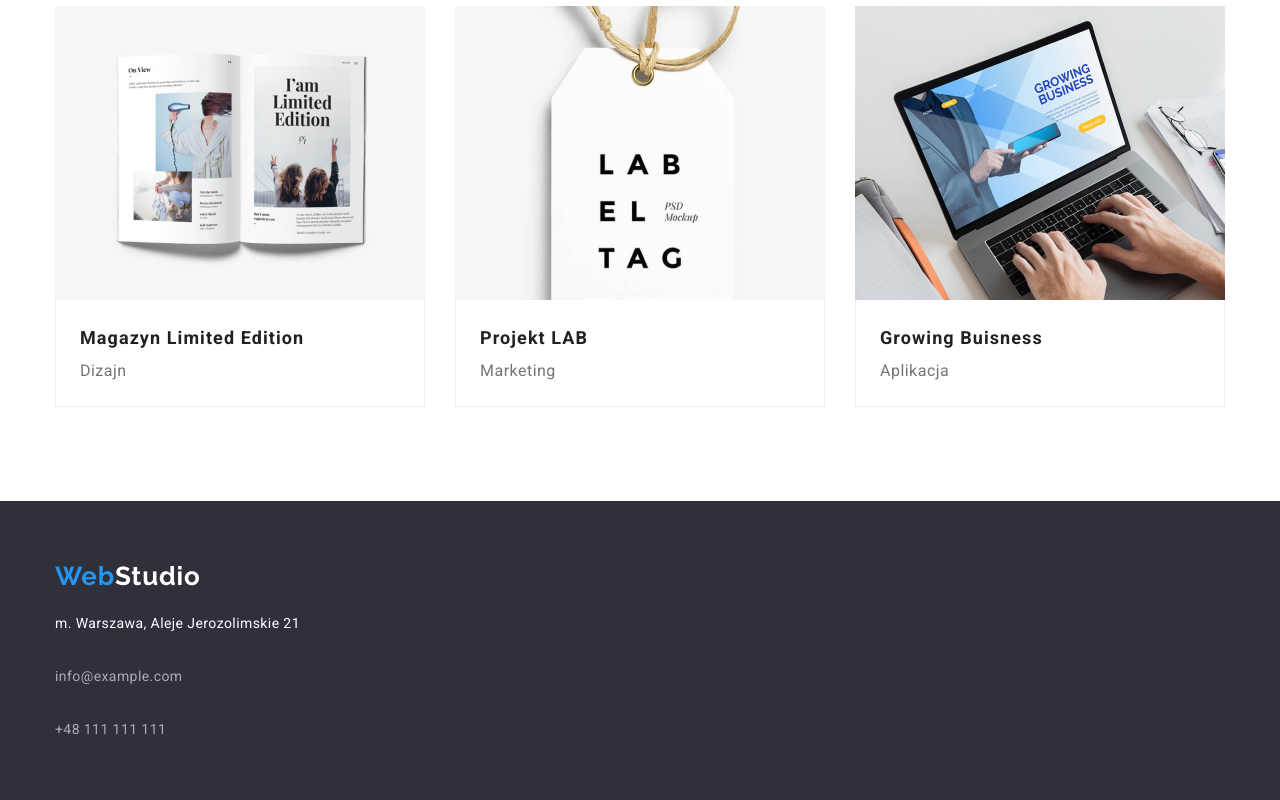
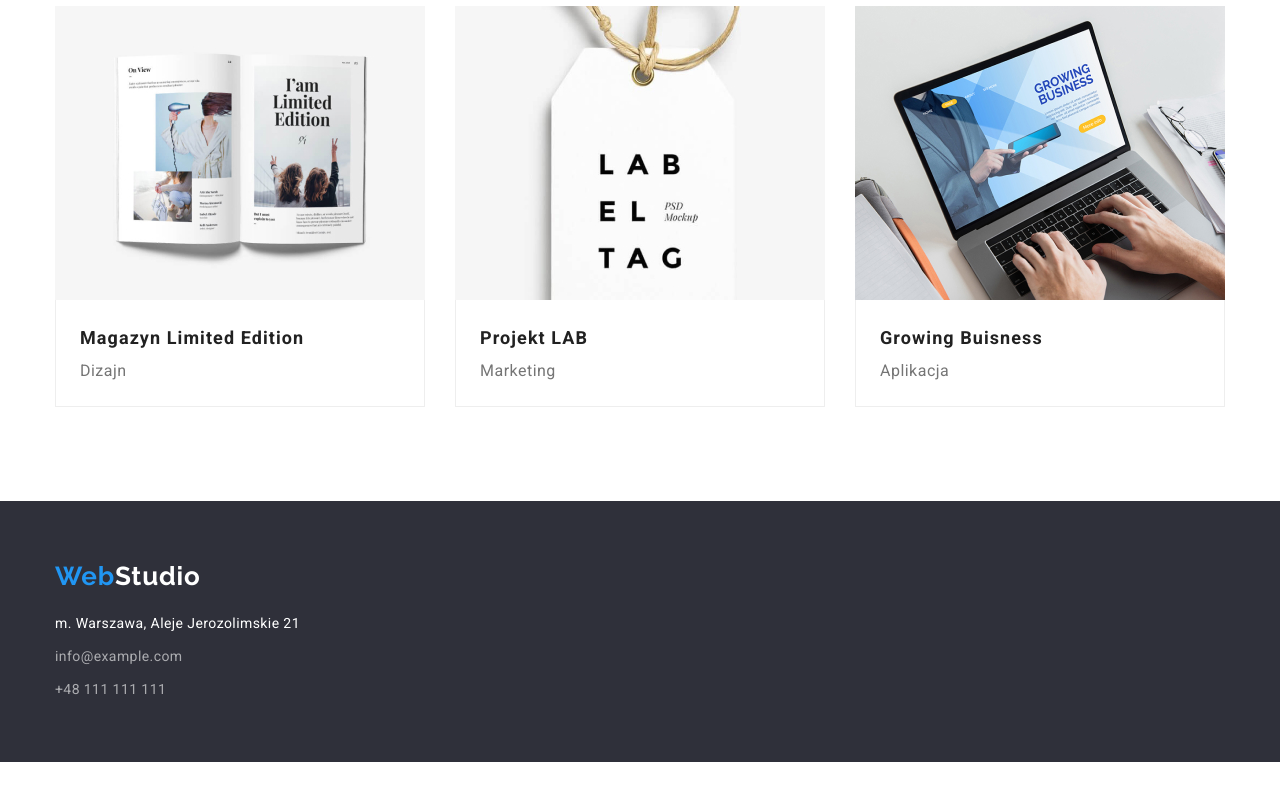
Before and after one commit to ArletaJanysz/goit-markup-hw-03, a plain HTML site: page portfolio.html in a window 1280 px wide. Shown: the part 1164-1964 px from the top of the page. After the commit the page ends 1926 px from the top, so only its background shows below. Drawn offline with nearby package versions, Linux system fonts and the light colour scheme.

Commit message:
fixed footer

```diff
--- a/portfolio.html
+++ b/portfolio.html
@@ -231,10 +231,10 @@
                     <span style="color: #ffffff"
                         >m. Warszawa, Aleje Jerozolimskie 21</span
                     >
-                    <a class="foot-contact link" href="mailto:info@example.com"
+                    <a class="link" href="mailto:info@example.com"
                         >info@example.com</a
                     >
-                    <a class="foot-contact link" href="tel:+48111111111"
+                    <a class="link" href="tel:+48111111111"
                         >+48 111 111 111</a
                     >
                 </address>
```
Also changed, not shown: index.html (+1 -3 lines).
